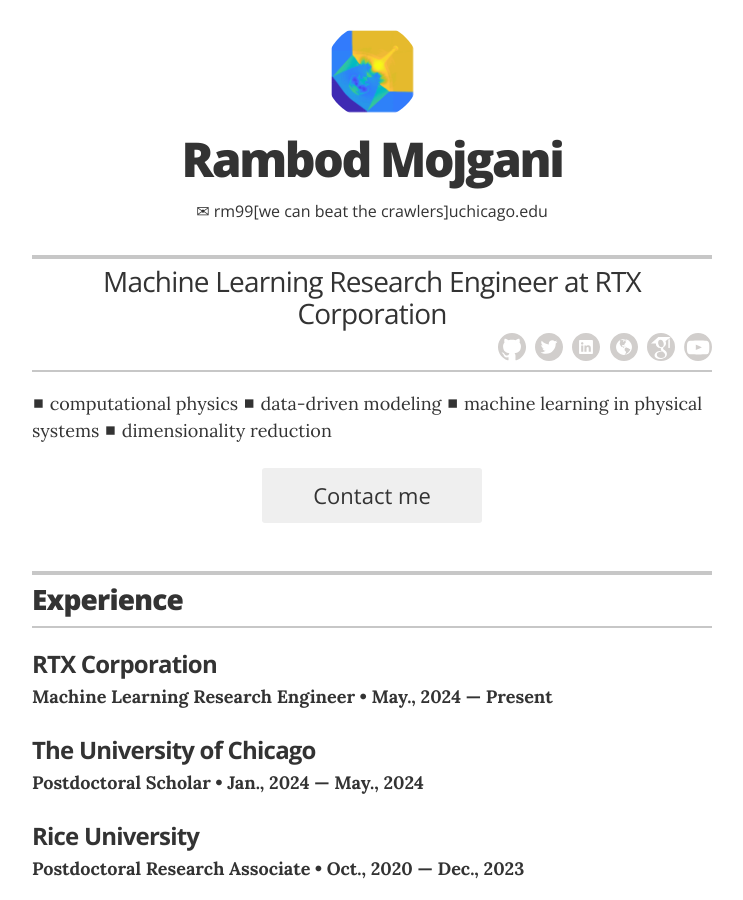
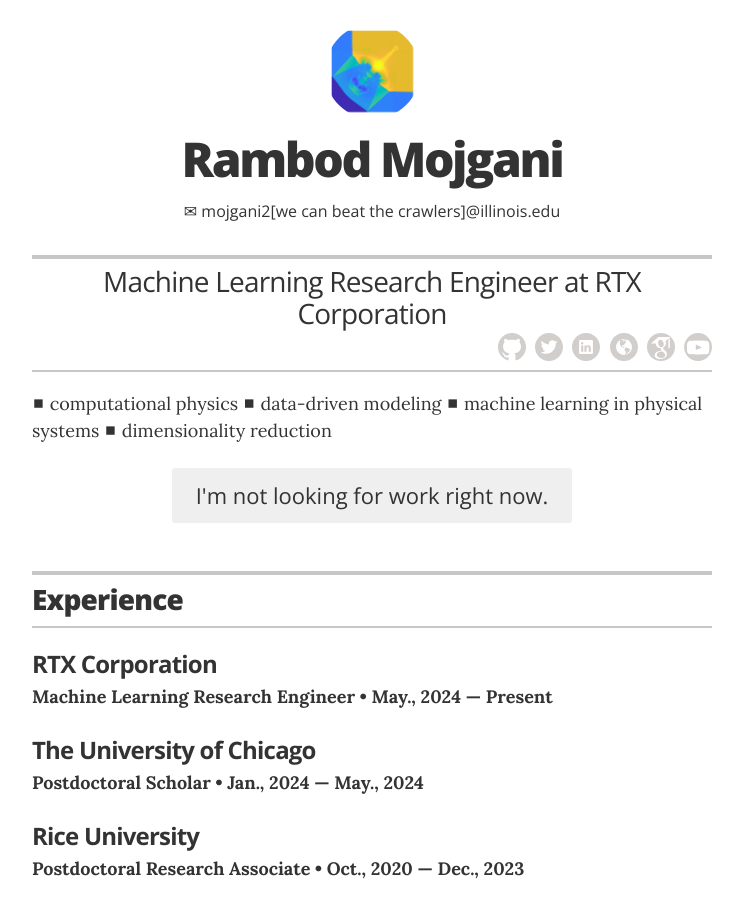
Before and after one commit to rmojgani/rmojgani.github.io, a Jekyll site: the page built from index.html, in a window 1280 px wide and 900 px high. Shown: the whole window, without its empty margins (268-1011 px from the left). Built offline with Jekyll 4.4.1, drawn with Linux system fonts in a browser that asks for light colours.

```diff
--- a/_config.yml
+++ b/_config.yml
@@ -21,7 +21,7 @@
 resume_contact_address:         "104 S Wright St
 				Urbana, IL-61801"
 
-resume_header_contact_info:     " ✉ rm99[we can beat the crawlers]uchicago.edu"
+resume_header_contact_info:     " ✉ mojgani2[we can beat the crawlers]@illinois.edu"
 display_header_contact_info:    "true"
 
 resume_header_intro: "<p> ■ computational physics ■ data-driven modeling ■ machine learning in physical systems ■ dimensionality reduction </p>"
@@ -30,7 +30,7 @@
 # "no" to display an "I'm not looking for work" message,
 # or remove the resume_looking_for_work option entirely
 # to leave blank
-resume_looking_for_work:        "yes"
+resume_looking_for_work:        "no"
 
 # Decide which sections to use
 # comment out to hide
```
